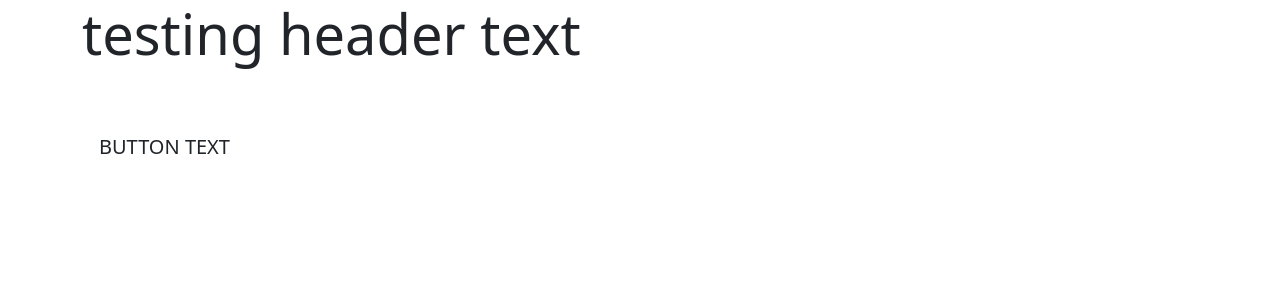
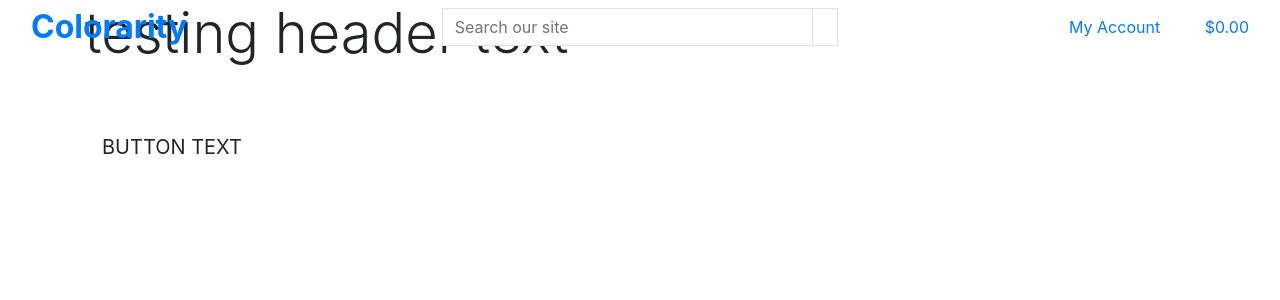
Before and after one commit to Daffie95/Colorarity_ms4, a Django app: page / in a window 1280 px wide. Shown: the top 300 px of the page. Run offline with Django 3.2, Linux system fonts and the light colour scheme; some libraries are stand-ins or nearby versions.

Commit message:
Build and configured header nav

```diff
--- a/templates/base.html
+++ b/templates/base.html
@@ -2,40 +2,97 @@
 
 <!doctype html>
 <html lang="en">
-
-<head>
+  <head>
 
     {% block meta %}
         <meta http-equiv="X-UA-Compatible" content="ie=edge">
         <meta charset="utf-8">
-        <meta name="viewport" content="width=device-width, initial-scale=1">
+        <meta name="viewport" content="width=device-width, initial-scale=1, shrink-to-fit=no">
     {% endblock %}
 
     {% block extra_meta %}
     {% endblock %}
 
     {% block corecss %}
-        <link href="https://cdn.jsdelivr.net/npm/bootstrap@5.0.0-beta3/dist/css/bootstrap.min.css" rel="stylesheet"
-            integrity="sha384-eOJMYsd53ii+scO/bJGFsiCZc+5NDVN2yr8+0RDqr0Ql0h+rP48ckxlpbzKgwra6" crossorigin="anonymous">
+        <link rel="stylesheet" href="https://stackpath.bootstrapcdn.com/bootstrap/4.4.1/css/bootstrap.min.css" integrity="sha384-Vkoo8x4CGsO3+Hhxv8T/Q5PaXtkKtu6ug5TOeNV6gBiFeWPGFN9MuhOf23Q9Ifjh" crossorigin="anonymous">
     {% endblock %}
 
     {% block extra_css %}
     {% endblock %}
 
     {% block corejs %}
-        <script src="https://cdn.jsdelivr.net/npm/bootstrap@5.0.0-beta3/dist/js/bootstrap.bundle.min.js"
-            integrity="sha384-JEW9xMcG8R+pH31jmWH6WWP0WintQrMb4s7ZOdauHnUtxwoG2vI5DkLtS3qm9Ekf"
-            crossorigin="anonymous"></script>
+        <script src="https://code.jquery.com/jquery-3.4.1.slim.min.js" integrity="sha384-J6qa4849blE2+poT4WnyKhv5vZF5SrPo0iEjwBvKU7imGFAV0wwj1yYfoRSJoZ+n" crossorigin="anonymous"></script>
+        <script src="https://cdn.jsdelivr.net/npm/popper.js@1.16.0/dist/umd/popper.min.js" integrity="sha384-Q6E9RHvbIyZFJoft+2mJbHaEWldlvI9IOYy5n3zV9zzTtmI3UksdQRVvoxMfooAo" crossorigin="anonymous"></script>
+        <script src="https://stackpath.bootstrapcdn.com/bootstrap/4.4.1/js/bootstrap.min.js" integrity="sha384-wfSDF2E50Y2D1uUdj0O3uMBJnjuUD4Ih7YwaYd1iqfktj0Uod8GCExl3Og8ifwB6" crossorigin="anonymous"></script>
     {% endblock %}
 
     {% block extra_js %}
     {% endblock %}
 
     <title>Colorarity {% block extra_title %}{% endblock %}</title>
-</head>
-
-<body>
-    <header class="container-fluid fixed-top" ></header>
+  </head>
+  <body>
+    <header class="container-fluid fixed-top">
+        <div class="row">
+            <div class="col-12 col-lg-4 my-auto py-1 py-lg-0 text-center text-lg-left">
+                <a href="{% url 'home' %}" class="nav-link main-logo-link">
+                    <h2 class="logo-font text-black my-0"><strong>Colorarity</strong></h2>
+                </a>
+            </div>
+            <div class="col-12 col-lg-4 my-auto py-1 py-lg-0">
+                <form method="GET" action="">
+                    <div class="input-group w-100">
+                        <input class="form-control border border-black rounded-0" type="text" name="q" placeholder="Search our site">
+                        <div class="input-group-append">
+                            <button class="form-control btn btn-black border border-black rounded-0" type="submit">
+                                <span class="icon">
+                                    <i class="fas fa-search"></i>
+                                </span>
+                            </button>
+                        </div>
+                    </div>
+                </form>
+            </div>
+            <div class="col-12 col-lg-4 my-auto py-1 py-lg-0">
+                <ul class="list-inline list-unstyled text-center text-lg-right my-0">
+                    <li class="list-inline-item dropdown">
+                        <a class="text-black nav-link" href="#" id="user-options" data-toggle="dropdown" aria-haspopup="true" aria-expanded="false">
+                            <div class="text-center">
+                                <div><i class="fas fa-user fa-lg"></i></div>
+                                <p class="my-0">My Account</p>
+                            </div>
+                        </a>
+                        <div class="dropdown-menu border-0" aria-labelledby="user-options">
+                            {% if request.user.is_authenticated %}
+                                {% if request.user.is_superuser %}
+                                    <a href="" class="dropdown-item">Product Management</a>
+                                {% endif %}
+                                <a href="" class="dropdown-item">My Profile</a>
+                                <a href="{% url 'account_logout' %}" class="dropdown-item">Logout</a>
+                            {% else %}
+                                <a href="{% url 'account_signup' %}" class="dropdown-item">Register</a>
+                                <a href="{% url 'account_login' %}" class="dropdown-item">Login</a>
+                            {% endif %}
+                        </div>
+                    </li>
+                    <li class="list-inline-item">
+                        <a class="{% if grand_total %}text-info font-weight-bold{% else %}text-black{% endif %} nav-link" href="">
+                            <div class="text-center">
+                                <div><i class="fas fa-shopping-bag fa-lg"></i></div>
+                                <p class="my-0">
+                                    {% if grand_total %}
+                                        ${{ grand_total|floatformat:2 }}
+                                    {% else %}
+                                        $0.00
+                                    {% endif %}
+                                </p>
+                            </div>
+                        </a>
+                    </li>
+                </ul>
+            </div>
+        </div>
+    </header>
 
     {% if messages %}
         <div class="message-container"></div>
@@ -50,6 +107,6 @@
     {% block postloadjs %}
     {% endblock %}
 
-</body>
 
+  </body>
 </html>
```
